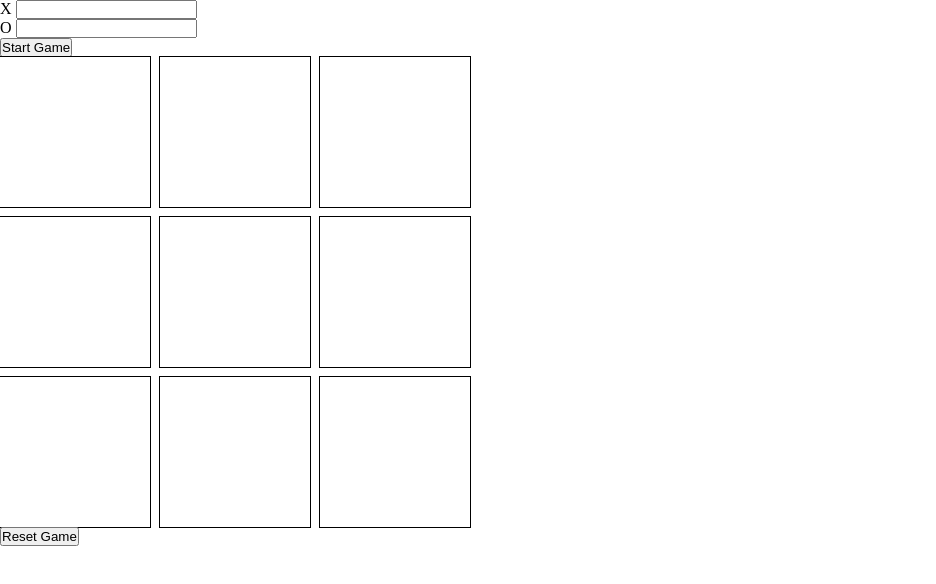
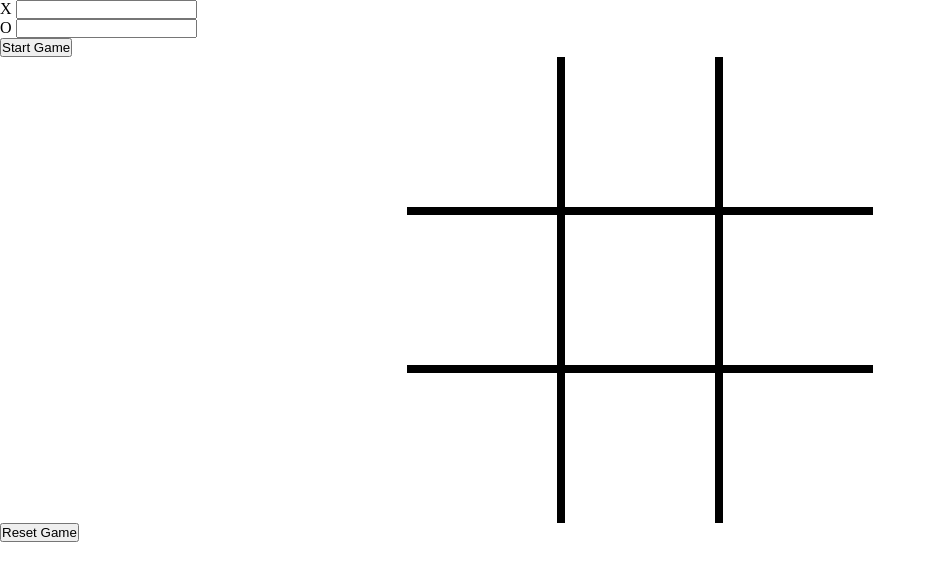
Before and after one commit to robsassack/tic-tac-toe, a plain HTML site: page index.html in a window 1280 px wide. Shown: the whole page, without its empty margins (0-936 px from the left). Drawn offline with Linux system fonts and the light colour scheme.

Commit message:
Updated styling for game board

```diff
--- a/script.js
+++ b/script.js
@@ -23,7 +23,7 @@ const displayController = (() => {
   const playerO = player("O", "Player 2");
   let nameMenu = document.querySelector(".name-menu");
   let form = document.querySelector("#player-names");
-  const winnerText = document.querySelector('.winner-text');
+  const winnerText = document.querySelector(".winner-text");
 
   form.addEventListener("submit", (e) => {
     e.preventDefault();
@@ -41,7 +41,7 @@ const displayController = (() => {
 
     let resetButton = document.querySelector(".new-game");
     resetButton.addEventListener("click", () => {
-      winnerText.textContent = '';
+      winnerText.textContent = "";
       resetBoard();
       buttonListeners();
     });
--- a/styles.css
+++ b/styles.css
@@ -1,5 +1,5 @@
 * {
-  box-sizing: border-box;
+  /* box-sizing: border-box; */
   padding: 0;
   margin: 0;
 }
@@ -7,19 +7,25 @@
 .game-board {
   display: flex;
   flex-direction: column;
-  gap: 10px;
+  align-items: center;
 }
 
 .game-board-row {
   display: flex;
   flex-direction: row;
-  gap: 10px;
 }
 
 .game-board-square {
   height: 150px;
   width: 150px;
-  outline: 1px solid black;
+}
+
+.game-board-row:not(:last-child) {
+  border-bottom: 8px solid black;
+}
+
+.game-board-row .game-board-square:not(:last-child) {
+  border-right: 8px solid black;
 }
 
 .select-X {
```
